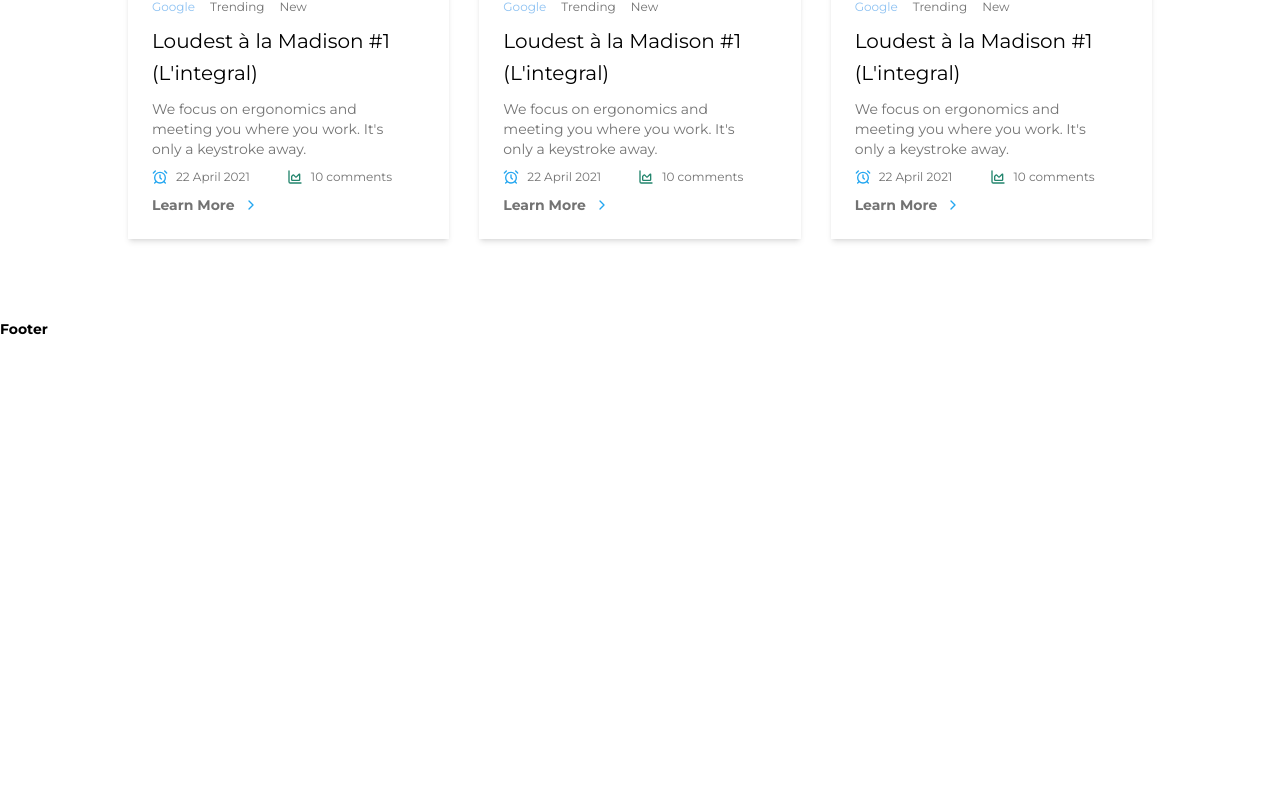
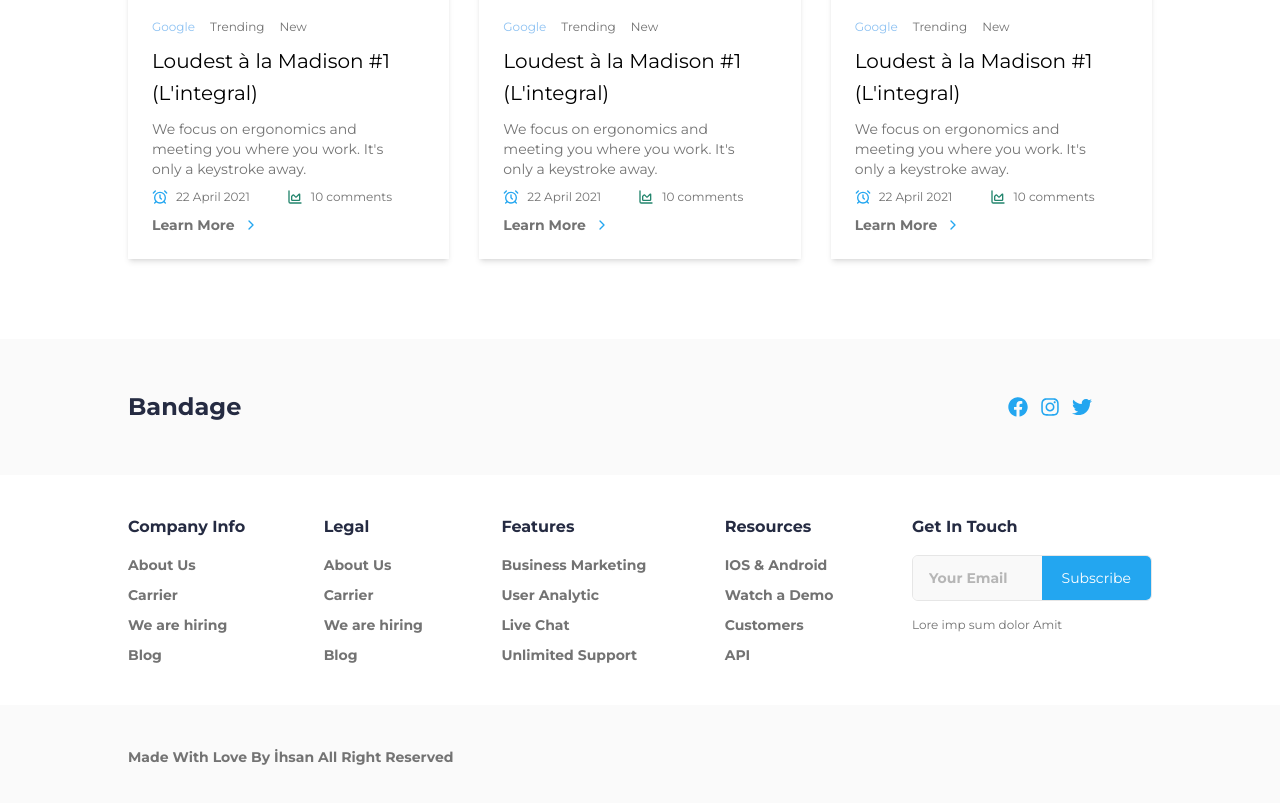
Before and after one commit to ihsnsahin/e-com-project, a React (Vite) app in the folder e-commerce/: page / in a window 1280 px wide. Shown: the part 5180-5983 px from the top of the page. Before the commit the page ends 5519 px from the top, so only its background shows below. Built offline with nearby package versions, Linux system fonts and the light colour scheme.

Commit message:
T02 HomePage ve Footer tamalandı. review yapılacak.

```diff
--- a/e-commerce/src/components/BlogSection.jsx
+++ b/e-commerce/src/components/BlogSection.jsx
@@ -6,8 +6,9 @@ function BlogSection() {
             <div className="flex flex-col gap-[48px]">
                 <div className="flex flex-col items-center justify-center gap-2.5 ">
                     <h6 className="text-sm text-[#23A6F0] text-center">Practice Advice</h6>
-                    <h2 className=" text-4xl text-center max-w-xs sm:max-w-none">Featured Products</h2>
-                    <p className="text-sm text-[#737373] text-center max-w-xs sm:max-w-none">Problems trying to resolve the conflict between the two major </p>
+                    <h2 className=" text-4xl text-center max-w-xs sm:max-w-none">Featured Posts</h2>
+                    <p className="text-sm text-[#737373] font-normal text-center max-w-xs sm:max-w-md">Problems trying to resolve the conflict between
+                        the two major realms of Classical physics: Newtonian mechanics </p>
                 </div>
                 <div className="flex flex-wrap justify-center gap-[30px]">
                     <BlogCard />
--- /dev/null
+++ b/e-commerce/src/components/FooterColumn.jsx
@@ -0,0 +1,17 @@
+function FooterColumn({ title, links }) {
+    return (
+        <div className="w-full sm:w-[calc(50%-16px)] lg:w-auto">
+            <div className="flex flex-col justify-start gap-4">
+                <h5 className="text-base text-[#252B42]">{title}</h5>
+                <ul className="flex flex-col gap-2.5">
+                    {links.map((link, index) =>
+                        <li key={index}><a href="#" className="text-sm text-[#737373] hover:text-[#23A6F0] transition-colors">{link}</a></li>
+
+                    )}
+                </ul>
+            </div>
+        </div>
+
+    )
+}
+export default FooterColumn;
--- a/e-commerce/src/layout/Footer.jsx
+++ b/e-commerce/src/layout/Footer.jsx
@@ -1,8 +1,14 @@
+import FooterBottom from "./FooterBottom";
+import FooterMain from "./FooterMain";
+import FooterTop from "./FooterTop";
+
 function Footer() {
     return (
-        <>
-            <h1>Footer</h1>
-        </>
+        <div className="flex flex-col w-full">
+            <FooterTop />
+            <FooterMain />
+            <FooterBottom />
+        </div>
     )
 }
 export default Footer;
--- /dev/null
+++ b/e-commerce/src/layout/FooterBottom.jsx
@@ -0,0 +1,12 @@
+function FooterBottom() {
+    return (
+        <section className="bg-[#FAFAFA]">
+            <div className="w-full px-9 py-10 hero:px-0 sm:max-w-5xl sm:m-auto">
+                <div className="flex justify-center sm:justify-start gap-2.5 sm:gap-0">
+                    <h6 className="text-sm text-[#737373] text-center leading-6 max-w-50 sm:max-w-sm">Made With Love By İhsan All Right Reserved</h6>
+                </div>
+            </div>
+        </section>
+    )
+}
+export default FooterBottom;
--- /dev/null
+++ b/e-commerce/src/layout/FooterMain.jsx
@@ -0,0 +1,36 @@
+import FooterColumn from "../components/FooterColumn";
+
+function FooterMain() {
+    return (
+        <section className="bg-white">
+            <div className="w-full px-9 py-10 hero:px-0 sm:max-w-5xl sm:m-auto">
+                <div className="flex flex-wrap justify-between gap-8">
+                    <FooterColumn title="Company Info" links={["About Us", "Carrier", "We are hiring", "Blog"]} />
+                    <FooterColumn title="Legal" links={["About Us", "Carrier", "We are hiring", "Blog"]} />
+                    <FooterColumn title="Features" links={["Business Marketing", "User Analytic", "Live Chat", "Unlimited Support"]} />
+                    <FooterColumn title="Resources" links={["IOS & Android", "Watch a Demo", "Customers", "API"]} />
+                    <div className="flex flex-col justify-start gap-4 w-full sm:w-[calc(50%-16px)] lg:w-[240px]">
+                        <h5 className="text-[#252B42] text-base">Get In Touch</h5>
+                        <form className="flex w-full rounded-md overflow-hidden border border-[#E6E6E6]">
+                            <input
+                                type="email"
+                                placeholder="Your Email"
+                                className="w-full bg-[#F9F9F9] px-4 py-3 text-sm text-[#737373] focus:outline-none"
+                            />
+                            <button
+                                type="submit"
+                                className="bg-[#23A6F0] text-white px-5 py-3 text-sm font-normal hover:bg-sky-600 transition-colors cursor-pointer"
+                            >
+                                Subscribe
+                            </button>
+                        </form>
+                        <p className="text-xs text-[#737373] font-normal">
+                            Lore imp sum dolor Amit
+                        </p>
+                    </div>
+                </div>
+            </div>
+        </section>
+    )
+}
+export default FooterMain;
--- /dev/null
+++ b/e-commerce/src/layout/FooterTop.jsx
@@ -0,0 +1,19 @@
+import { FaFacebook, FaInstagram, FaTwitter } from "react-icons/fa";
+
+function FooterTop() {
+    return (
+        <section className="bg-[#FAFAFA]">
+            <div className="w-full px-9 py-10 hero:px-0 sm:max-w-5xl sm:m-auto">
+                <div className="flex flex-col sm:flex-row sm:justify-between gap-2.5 sm:gap-0">
+                    <h3 className="text-2xl text-[#252B42] py-3 pr-32">Bandage</h3>
+                    <div className="flex items-center gap-3 sm:px-15">
+                        <FaFacebook className="w-5 h-5 text-[#23A6F0] cursor-pointer transition-opacity duration-300 ease-out hover:opacity-50" />
+                        <FaInstagram className="w-5 h-5 text-[#23A6F0] cursor-pointer transition-opacity duration-300 ease-out hover:opacity-50" />
+                        <FaTwitter className="w-5 h-5 text-[#23A6F0] cursor-pointer transition-opacity duration-300 ease-out hover:opacity-50" />
+                    </div>
+                </div>
+            </div>
+        </section>
+    )
+}
+export default FooterTop;
```
